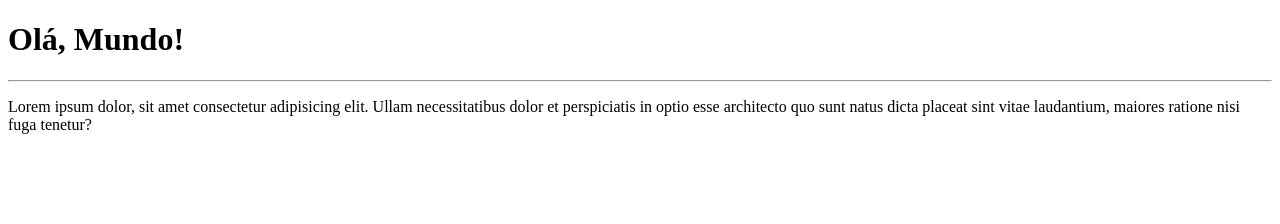
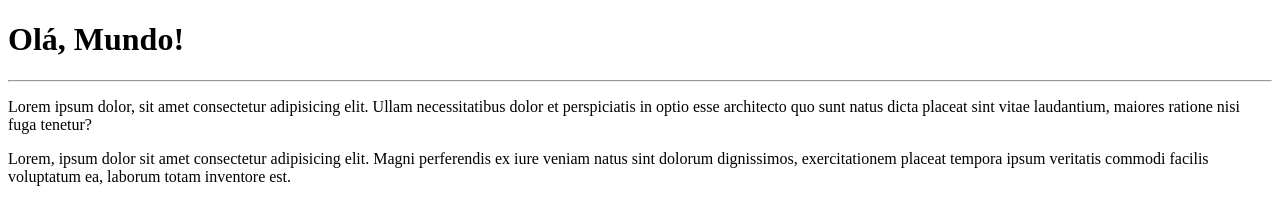
Before and after one commit to joaoaraujo7/Ola-Mundo, a plain HTML site: page site-exemplo/index.html in a window 1280 px wide. Drawn offline with Linux system fonts and the light colour scheme.

Commit message:
Adicionei um parágrafo

```diff
--- a/site-exemplo/index.html
+++ b/site-exemplo/index.html
@@ -9,5 +9,6 @@
     <h1>Olá, Mundo!</h1>
     <hr>
     <p>Lorem ipsum dolor, sit amet consectetur adipisicing elit. Ullam necessitatibus dolor et perspiciatis in optio esse architecto quo sunt natus dicta placeat sint vitae laudantium, maiores ratione nisi fuga tenetur?</p>
+    <p>Lorem, ipsum dolor sit amet consectetur adipisicing elit. Magni perferendis ex iure veniam natus sint dolorum dignissimos, exercitationem placeat tempora ipsum veritatis commodi facilis voluptatum ea, laborum totam inventore est.</p>
 </body>
 </html>
```
